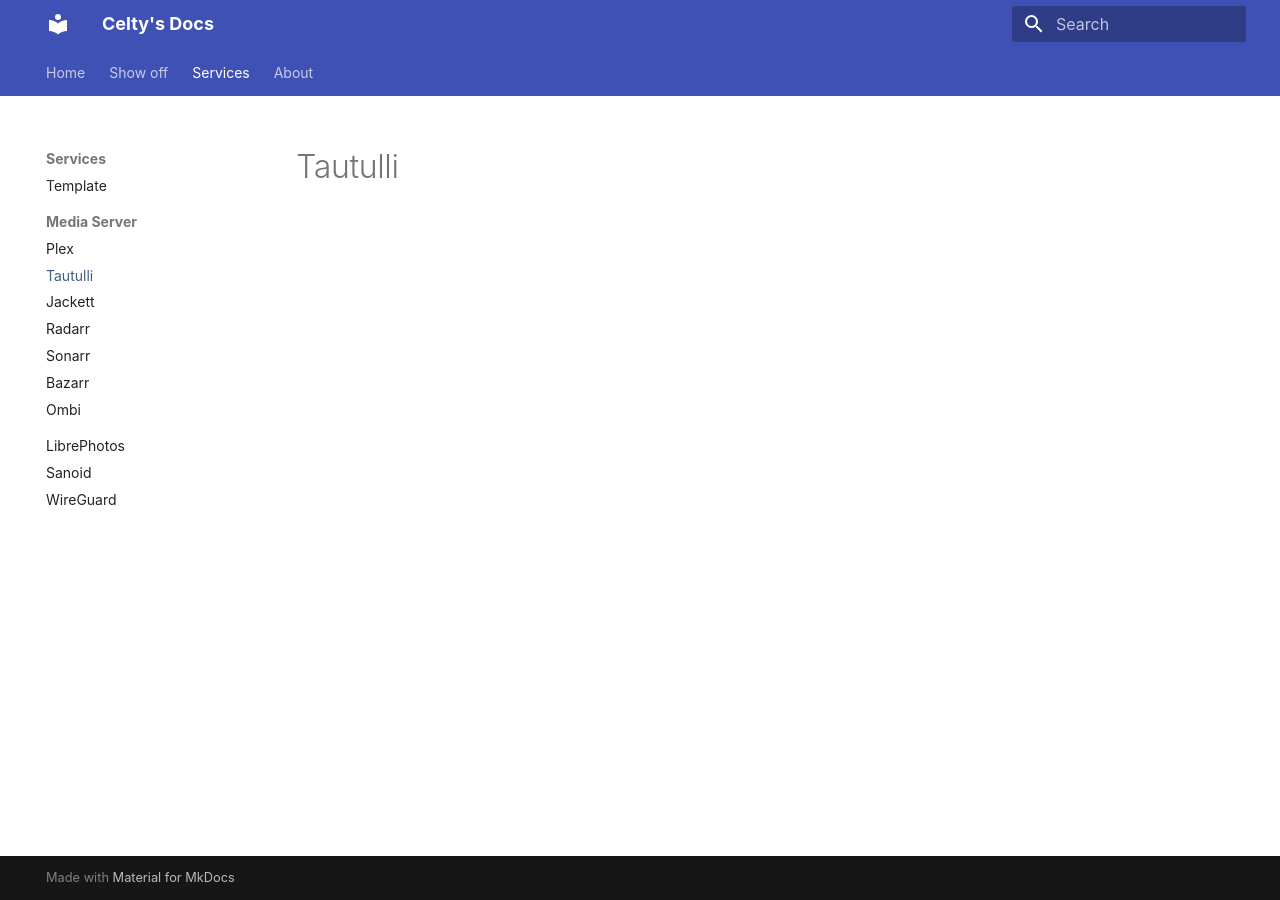
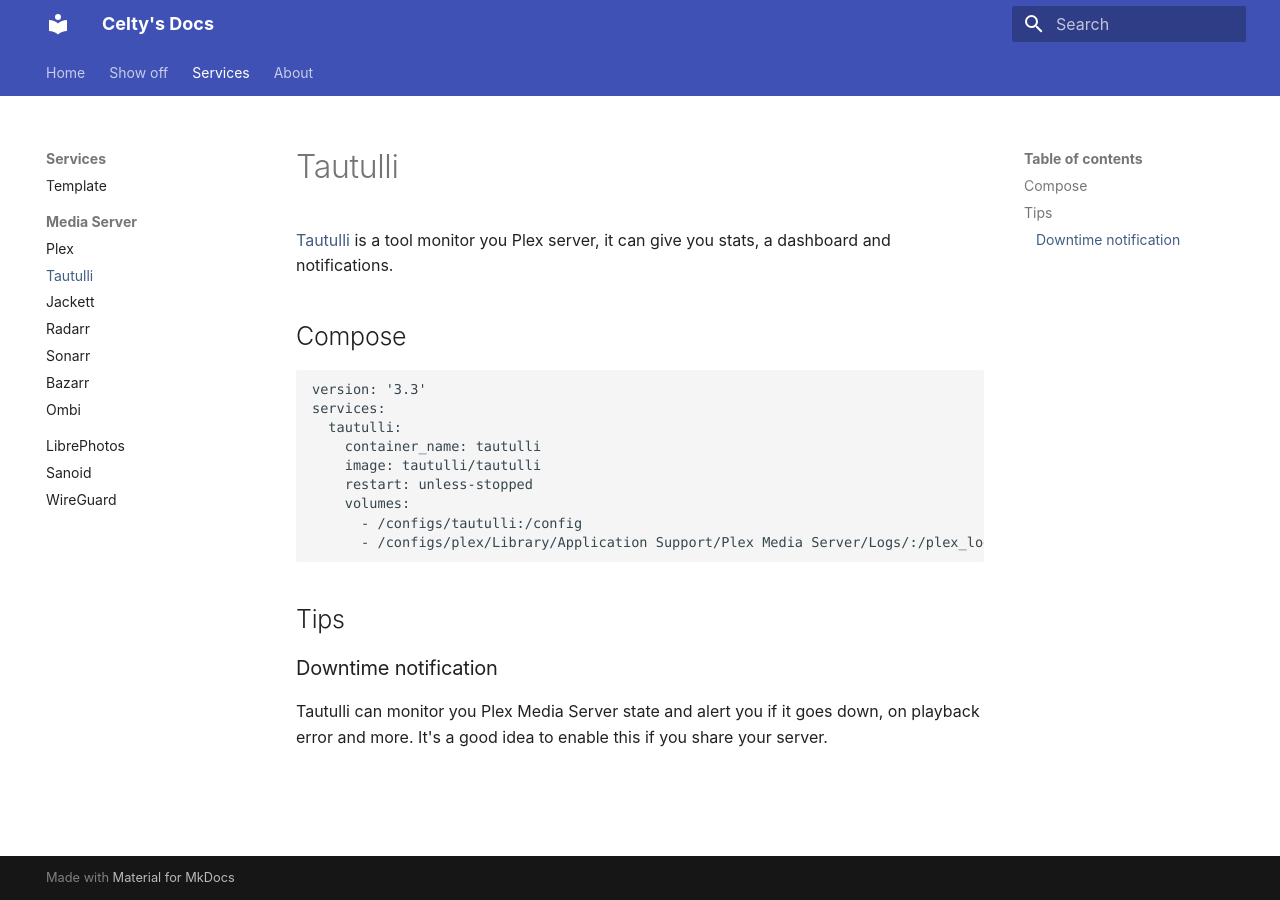
Before and after one commit to xorob0/docs, an MkDocs documentation site: the page built from docs/services/tautulli.md, in a window 1280 px wide. Built offline with MkDocs 1.6.1 and Material for MkDocs 9.7.7, drawn with Linux system fonts in a browser that asks for light colours.

Commit message:
update tautulli

````diff
--- a/docs/services/tautulli.md
+++ b/docs/services/tautulli.md
@@ -1 +1,23 @@
 # Tautulli
+
+[Tautulli](https://tautulli.com/) is a tool monitor you Plex server, it can give you stats, a dashboard and notifications.
+
+## Compose
+
+```
+version: '3.3'
+services:
+  tautulli:
+    container_name: tautulli
+    image: tautulli/tautulli
+    restart: unless-stopped
+    volumes:
+      - /configs/tautulli:/config
+      - /configs/plex/Library/Application Support/Plex Media Server/Logs/:/plex_logs:ro
+```
+
+## Tips
+
+### Downtime notification
+
+Tautulli can monitor you Plex Media Server state and alert you if it goes down, on playback error and more. It's a good idea to enable this if you share your server.
````
